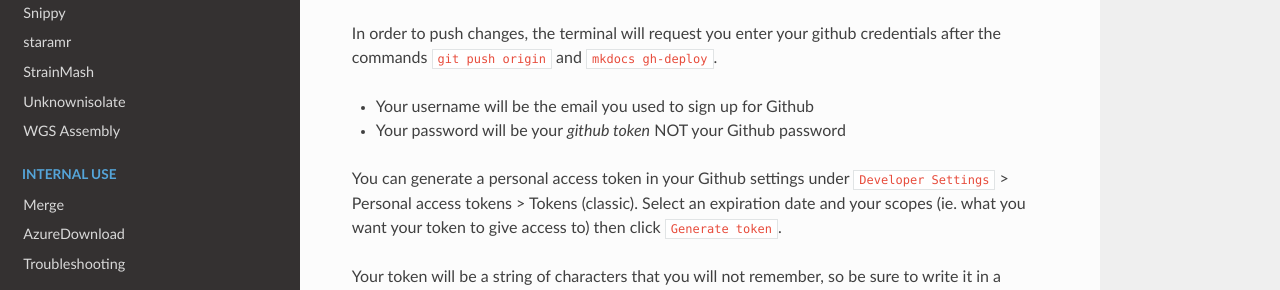
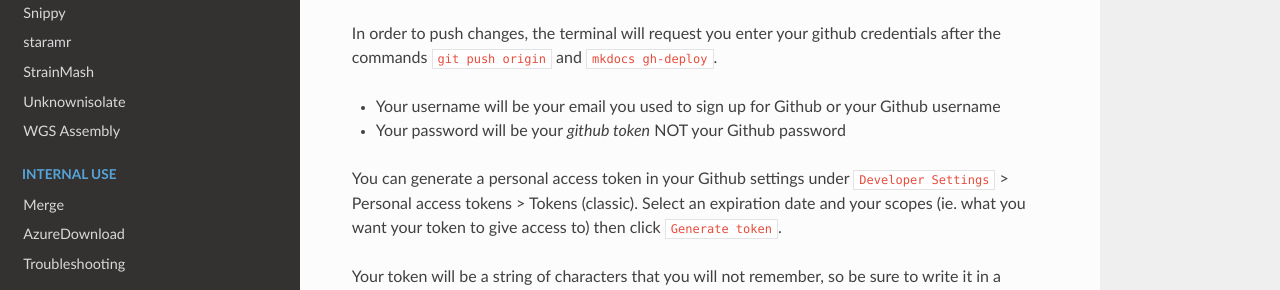
Before and after one commit to OLC-Bioinformatics/redmine-docs, an MkDocs documentation site: the page built from docs/tutorials/publish_changes.md, in a window 1280 px wide and 1220 px high. Shown: the part 706-996 px from the top of the window. Built offline with MkDocs 1.6.1, drawn with Linux system fonts in a browser that asks for light colours; nearby versions of some CDN libraries.

Commit message:
edited publish changes page

```diff
--- a/docs/tutorials/publish_changes.md
+++ b/docs/tutorials/publish_changes.md
@@ -27,7 +27,7 @@ Once you are satisfied with your new page, you need to commit your changes to th
 
 In order to push changes, the terminal will request you enter your github credentials after the commands `git push origin` and `mkdocs gh-deploy`.
 
-- Your username will be the email you used to sign up for Github
+- Your username will be your email you used to sign up for Github or your Github username
 - Your password will be your _github token_ NOT your Github password
 
 You can generate a personal access token in your Github settings under `Developer Settings` > Personal access tokens > Tokens (classic). Select an expiration date and your scopes (ie. what you want your token to give access to) then click `Generate token`.
```
